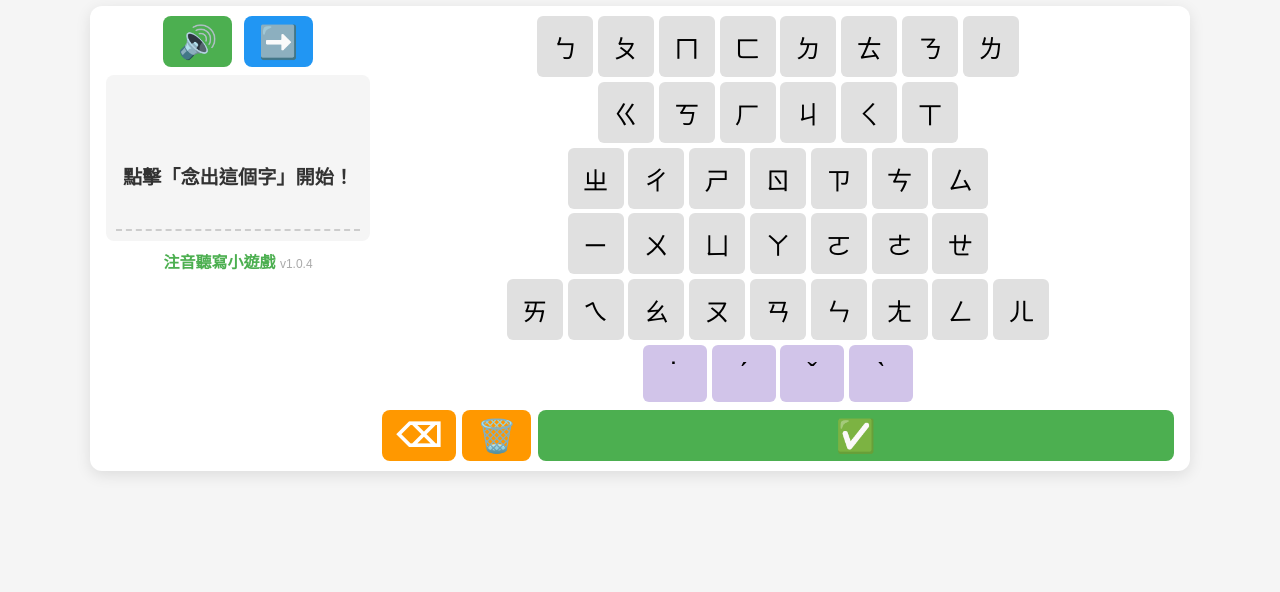
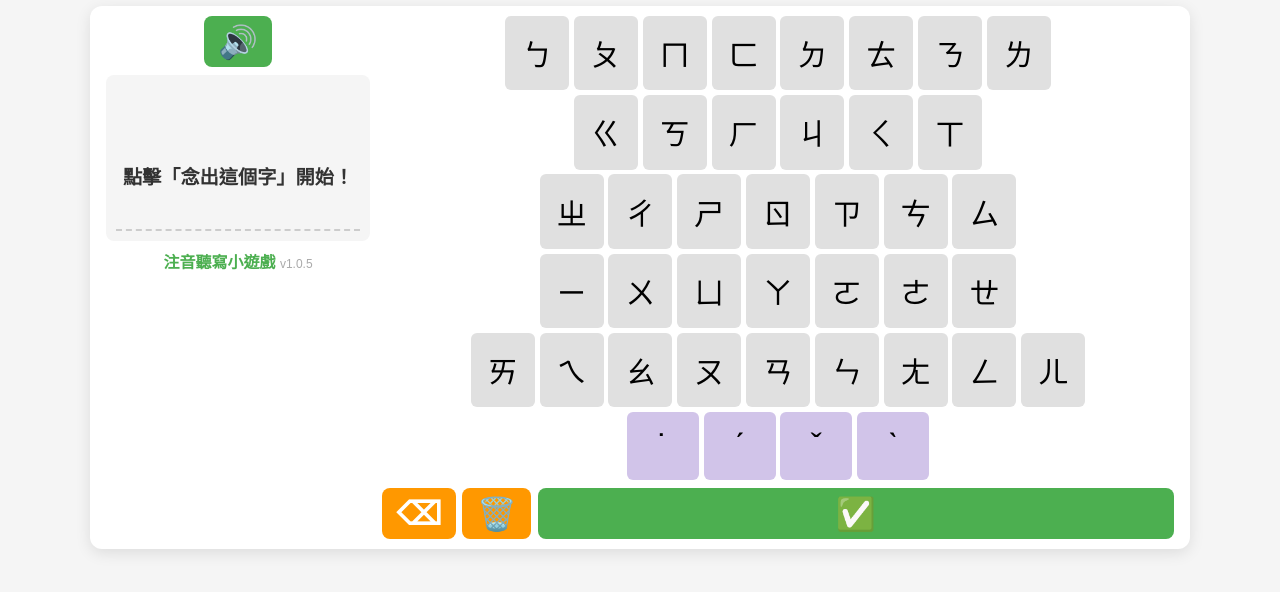
Before and after one commit to yenchao/Bopomofo, a plain HTML site: page index.html in a window 1280 px wide. Drawn offline with Linux system fonts and the light colour scheme.

Commit message:
Hide next button, enlarge keyboard, bump to v1.0.5
Co-Authored-By: Claude Sonnet 4.6 <noreply@anthropic.com>

```diff
--- a/index.html
+++ b/index.html
@@ -16,14 +16,14 @@
             <div class="left-panel">
                 <div class="controls">
                     <button id="play-btn" class="btn primary icon-btn" title="念出這個字">🔊</button>
-                    <button id="next-btn" class="btn secondary icon-btn" title="下一個字">➡️</button>
+                    <button id="next-btn" class="btn secondary icon-btn" title="下一個字" style="display:none">➡️</button>
                 </div>
                 <div class="display-section">
                     <div class="char-display" id="char-display"></div>
                     <div class="status" id="status-message">點擊「念出這個字」開始！</div>
                     <div class="user-input" id="user-input"></div>
                 </div>
-                <h1>注音聽寫小遊戲 <span class="version">v1.0.4</span></h1>
+                <h1>注音聽寫小遊戲 <span class="version">v1.0.5</span></h1>
             </div>
 
             <div class="right-panel">
--- a/style.css
+++ b/style.css
@@ -176,10 +176,10 @@ h1 {
     background-color: var(--key-bg);
     border: none;
     border-radius: 6px;
-    padding: 0.75rem;
-    font-size: 1.6rem;
+    padding: 0.95rem;
+    font-size: 1.9rem;
     cursor: pointer;
-    min-width: 56px;
+    min-width: 64px;
     transition: background-color 0.2s;
 }
 
@@ -189,9 +189,9 @@ h1 {
 
 .key-btn.tone {
     background-color: #d1c4e9;
-    font-size: 1.8rem;
-    min-width: 64px;
-    padding: 0.75rem 1.1rem;
+    font-size: 2.1rem;
+    min-width: 72px;
+    padding: 0.95rem 1.3rem;
 }
 .key-btn.tone:hover {
     background-color: #b39ddb;
```
